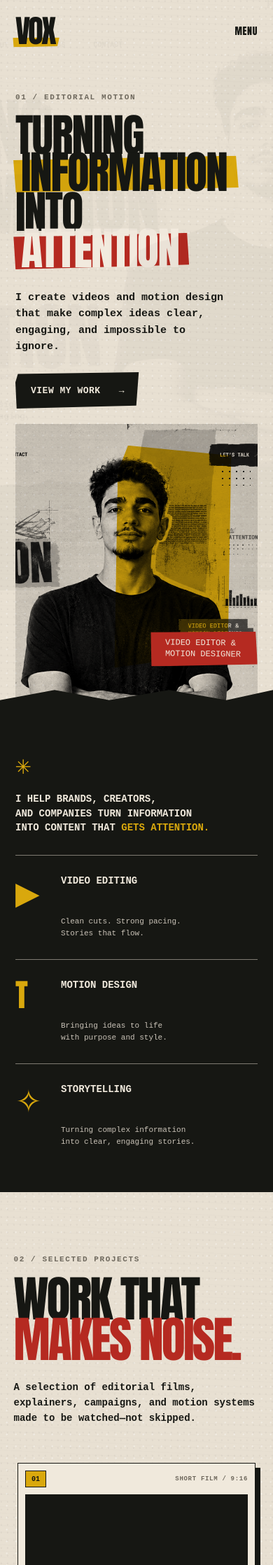
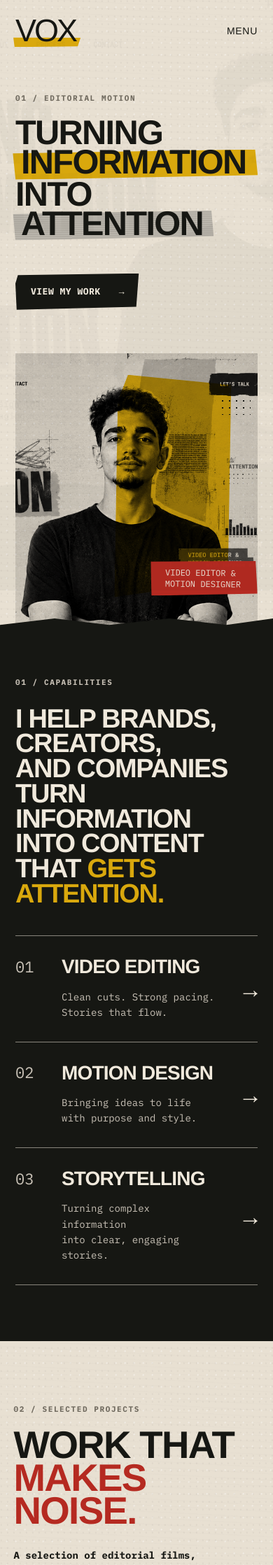
Before and after one commit to amiraliDamirchilo/rexa, a Django app: page / in a window 390 px wide. Shown: the top 2237 px of the page at 70% size. Run offline with Django 5.2, Linux system fonts and the light colour scheme; data comes from the database, SQL or seed files in the repository; grey boxes are pictures that could not be loaded.

Commit message:
first commit

```diff
--- a/portfolio/static/portfolio/css/styles.css
+++ b/portfolio/static/portfolio/css/styles.css
@@ -6,8 +6,8 @@
   --red: #b52a21;
   --muted: #6e685d;
   --rule: rgba(22, 23, 19, .35);
-  --display: Impact, Haettenschweiler, "Arial Narrow Bold", sans-serif;
-  --mono: "Courier New", Courier, monospace;
+  --display: "Helvetica Now Display", "Neue Haas Grotesk Display", "Helvetica Neue", Helvetica, Arial, sans-serif;
+  --mono: "IBM Plex Mono", "Courier New", Courier, monospace;
 }
 
 *, *::before, *::after { box-sizing: border-box; }
@@ -142,15 +142,17 @@ button, input, select, textarea { font: inherit; }
   min-height: 740px;
   padding: 34px 4.2vw 68px;
   display: grid;
-  grid-template-columns: minmax(520px, .95fr) minmax(480px, 1.05fr);
+  grid-template-columns: minmax(0, 48%) minmax(0, 52%);
   position: relative;
   border-bottom: 0;
 }
 
 .hero-copy {
+  min-width: 0;
+  max-width: 100%;
   position: relative;
   z-index: 4;
-  padding: 44px 0 0 5.8vw;
+  padding: 44px 0 0 5vw;
 }
 
 .index-note {
@@ -168,19 +170,20 @@ button, input, select, textarea { font: inherit; }
 .contact-copy h2 {
   margin: 0;
   font-family: var(--display);
-  font-weight: 900;
+  font-weight: 800;
+  font-stretch: normal;
   text-transform: uppercase;
 }
 
 .hero h1 {
-  width: max-content;
-  max-width: 100%;
-  font-size: clamp(76px, 8vw, 132px);
-  line-height: .82;
-  letter-spacing: -3px;
+  width: 100%;
+  max-width: 740px;
+  font-size: clamp(62px, 5.35vw, 100px);
+  line-height: .86;
+  letter-spacing: -.03em;
 }
 
-.hero h1 > span { display: table; position: relative; }
+.hero h1 > span { display: table; max-width: 100%; position: relative; }
 .hero h1 .stripe { z-index: 0; padding: 0 10px 4px 8px; }
 
 .hero h1 .stripe::before {
@@ -193,16 +196,13 @@ button, input, select, textarea { font: inherit; }
 }
 
 .hero h1 .stripe-yellow::before { background: var(--yellow); }
-.hero h1 .stripe-red { color: #f2eade; }
-.hero h1 .stripe-red::before { background: var(--red); }
+.hero h1 .stripe-red { color: var(--ink); }
+.hero h1 .stripe-red::before {
+  background-color: #b9b4aa;
+  background-image: repeating-linear-gradient(0deg, rgba(255,255,255,.08) 0 1px, rgba(22,23,19,.04) 1px 3px);
+}
 
-.hero-intro {
-  max-width: 480px;
-  margin: 28px 0 25px;
-  font-size: 15px;
-  font-weight: 700;
-  line-height: 1.55;
-}
+.hero-copy > .ink-button { margin-top: 58px; }
 
 .hero-visual {
   position: relative;
@@ -307,32 +307,52 @@ button, input, select, textarea { font: inherit; }
 }
 
 .service-ribbon {
-  min-height: 240px;
+  width: 100%;
+  max-width: 100vw;
+  min-height: 720px;
   margin-top: -76px;
-  padding: 42px 5vw 35px;
-  display: grid;
-  grid-template-columns: 1.55fr repeat(3, 1fr);
+  padding: 110px 7vw 120px;
+  display: block;
   color: var(--paper-light);
   background: var(--ink);
   position: relative;
   z-index: 6;
-  clip-path: polygon(0 10%, 8% 12%, 15% 6%, 25% 11%, 34% 4%, 43% 9%, 55% 6%, 64% 10%, 76% 4%, 85% 8%, 94% 5%, 100% 10%, 100% 100%, 0 100%);
+  overflow: hidden;
+  clip-path: polygon(0 2%, 9% 2.4%, 18% 1.4%, 29% 2.2%, 41% 1.2%, 54% 2%, 68% 1.3%, 82% 2.1%, 92% 1.2%, 100% 2%, 100% 100%, 0 100%);
 }
 
-.ribbon-intro,
-.service-item { padding: 26px 32px; }
-.service-item { border-left: 1px solid rgba(232,224,210,.55); }
-.asterisk { display: block; margin-bottom: 15px; color: var(--yellow); font-size: 37px; }
+.ribbon-intro { padding: 0 0 64px; border-bottom: 1px solid rgba(232,224,210,.55); }
+.ribbon-intro .index-note { margin-bottom: 42px; color: #c9c2b7; }
 
 .ribbon-intro h2,
 .service-item h3,
 .service-item p { margin: 0; }
 
-.ribbon-intro h2 { font-size: 14px; line-height: 1.48; }
+.ribbon-intro h2 {
+  max-width: 980px;
+  font-family: var(--display);
+  font-size: clamp(48px, 5.4vw, 86px);
+  font-weight: 700;
+  line-height: .94;
+  letter-spacing: -.035em;
+  text-transform: uppercase;
+  overflow-wrap: break-word;
+}
 .ribbon-intro em { color: var(--yellow); font-style: normal; }
-.service-icon { display: block; height: 58px; color: var(--yellow); font: 45px/1 var(--display); }
-.service-item h3 { margin-bottom: 12px; font-size: 14px; }
-.service-item p { color: #c9c2b7; font-size: 11px; line-height: 1.55; }
+.service-item {
+  min-height: 180px;
+  display: grid;
+  grid-template-columns: 90px minmax(280px, 1fr) minmax(220px, .9fr) 48px;
+  align-items: center;
+  gap: 34px;
+  padding: 34px 0;
+  border-bottom: 1px solid rgba(232,224,210,.55);
+}
+.service-item > * { min-width: 0; }
+.service-icon { color: #c9c2b7; font: 400 22px/1 var(--mono); }
+.service-item h3 { font: 700 clamp(36px, 4vw, 64px)/.98 var(--display); letter-spacing: -.03em; }
+.service-item p { color: #c9c2b7; font-size: 15px; line-height: 1.6; }
+.service-arrow { justify-self: end; font-size: 44px; font-weight: 300; }
 
 .work-section { padding: 118px 5vw 130px; }
 
@@ -344,7 +364,7 @@ button, input, select, textarea { font: inherit; }
 }
 
 .section-heading .index-note { grid-column: 1 / -1; }
-.section-heading h2 { font-size: clamp(70px, 8.3vw, 140px); line-height: .82; letter-spacing: -3px; }
+.section-heading h2 { font-size: clamp(60px, 7vw, 118px); line-height: .86; letter-spacing: -.03em; }
 .section-heading h2 span { color: var(--red); }
 .section-heading > p:last-child { max-width: 440px; margin: 0 0 8px auto; font-size: 14px; font-weight: 700; line-height: 1.6; }
 
@@ -436,8 +456,7 @@ button, input, select, textarea { font: inherit; }
   position: relative;
 }
 
-.process-marquee { position: absolute; top: 19px; left: 0; right: 0; overflow: hidden; white-space: nowrap; color: rgba(232,224,210,.12); font: 45px/1 var(--display); letter-spacing: 3px; }
-.process-lead h2 { font-size: clamp(70px, 7vw, 112px); line-height: .82; letter-spacing: -2px; }
+.process-lead h2 { font-size: clamp(62px, 6.4vw, 100px); line-height: .86; letter-spacing: -.03em; }
 .process-lead h2 span { color: var(--yellow); }
 .process-lead > p:last-child { max-width: 420px; margin-top: 32px; line-height: 1.6; }
 .process-list { margin: 0; padding: 0; list-style: none; border-top: 1px solid rgba(232,224,210,.55); }
@@ -450,7 +469,7 @@ button, input, select, textarea { font: inherit; }
 .about-section::before { content: ""; position: absolute; left: -120px; top: 100px; width: 520px; height: 520px; border: 85px solid var(--yellow); border-radius: 50%; opacity: .9; }
 .about-stamp { align-self: end; position: relative; z-index: 1; width: 280px; aspect-ratio: 1; display: grid; place-items: center; border: 3px solid var(--ink); border-radius: 50%; text-align: center; font-size: 13px; font-weight: 700; line-height: 1.8; transform: rotate(-12deg); }
 .about-copy { position: relative; z-index: 1; }
-.about-copy h2 { font-size: clamp(78px, 9vw, 145px); line-height: .78; letter-spacing: -3px; }
+.about-copy h2 { font-size: clamp(68px, 7.4vw, 120px); line-height: .84; letter-spacing: -.03em; }
 .about-copy h2 span { color: var(--red); }
 .about-text { max-width: 700px; margin: 46px 0 0 auto; columns: 2; column-gap: 40px; font-size: 13px; font-weight: 700; line-height: 1.65; }
 .about-text p { margin: 0; }
@@ -461,7 +480,7 @@ button, input, select, textarea { font: inherit; }
 .stats dd { margin: 0; font-size: 11px; }
 
 .contact-section { padding: 120px 5vw 135px; display: grid; grid-template-columns: .65fr 1.35fr; gap: 5vw; background: var(--paper-light); }
-.contact-copy h2 { font-size: clamp(92px, 10vw, 165px); line-height: .76; letter-spacing: -4px; }
+.contact-copy h2 { font-size: clamp(76px, 8vw, 132px); line-height: .82; letter-spacing: -.03em; }
 .contact-copy h2 span { color: var(--red); }
 .contact-copy > p:not(.index-note) { max-width: 330px; margin: 34px 0; font-weight: 700; line-height: 1.6; }
 .availability { display: inline-flex; align-items: center; gap: 11px; padding: 12px 15px; border: 1px solid var(--ink); font-size: 10px; font-weight: 700; }
@@ -494,12 +513,11 @@ button, input, select, textarea { font: inherit; }
 @media (max-width: 1100px) {
   .site-header { grid-template-columns: 115px 1fr auto; }
   .main-nav { gap: 24px; }
-  .hero { grid-template-columns: 1fr .9fr; padding-left: 2vw; }
+  .hero { grid-template-columns: minmax(0, 48%) minmax(0, 52%); padding-left: 2vw; }
   .hero-copy { padding-left: 4vw; }
-  .hero h1 { font-size: clamp(65px, 8.5vw, 94px); }
+  .hero h1 { font-size: clamp(52px, 5vw, 60px); }
   .portrait-window img { left: -94%; width: 205%; }
-  .service-ribbon { grid-template-columns: 1.3fr repeat(3, 1fr); padding-inline: 2vw; }
-  .ribbon-intro, .service-item { padding-inline: 18px; }
+  .service-ribbon { padding-inline: 5vw; }
   .about-section { grid-template-columns: .55fr 1.45fr; }
   .contact-section { grid-template-columns: 1fr; }
   .contact-copy { display: grid; grid-template-columns: 1fr 1fr; align-items: end; }
@@ -509,6 +527,17 @@ button, input, select, textarea { font: inherit; }
 
 @media (max-width: 980px) {
   .projects-grid { grid-template-columns: repeat(2, minmax(0, 300px)); }
+  .hero { min-height: auto; padding: 30px 22px 0; display: block; }
+  .hero-copy { padding: 15px 0 0; }
+  .hero h1 { max-width: 100%; font-size: clamp(56px, 10vw, 88px); letter-spacing: -.035em; }
+  .hero-visual { height: 570px; margin-top: 20px; }
+  .mustard-slab { top: 75px; right: 11%; height: 67%; }
+  .portrait-window { top: 0; left: 0; }
+  .portrait-window img { left: -86%; width: 190%; }
+  .role-tag { bottom: 125px; right: 0; }
+  .attention-note { top: 140px; right: 0; }
+  .dot-matrix { top: 85px; }
+  .target-mark, .scribble { display: none; }
 }
 
 @media (max-width: 820px) {
@@ -521,9 +550,8 @@ button, input, select, textarea { font: inherit; }
   .main-nav a { padding: 16px 0; border-bottom: 1px solid rgba(232,224,210,.25); font-size: 24px; }
   .hero { min-height: auto; padding: 30px 22px 0; display: block; }
   .hero-copy { padding: 15px 0 0; }
-  .hero h1 { font-size: clamp(59px, 16.5vw, 105px); letter-spacing: -2px; }
-  .hero-intro { max-width: 88%; }
-  .hero-visual { height: 570px; margin-top: -20px; }
+  .hero h1 { max-width: 100%; font-size: clamp(44px, 12.8vw, 94px); letter-spacing: -.035em; }
+  .hero-visual { height: 570px; margin-top: 20px; }
   .mustard-slab { top: 75px; right: 11%; height: 67%; }
   .portrait-window { top: 0; left: 0; }
   .portrait-window img { left: -86%; width: 190%; }
@@ -531,12 +559,16 @@ button, input, select, textarea { font: inherit; }
   .attention-note { top: 140px; right: 0; }
   .dot-matrix { top: 85px; }
   .target-mark, .scribble { display: none; }
-  .service-ribbon { margin-top: -60px; padding: 65px 22px 35px; grid-template-columns: 1fr; clip-path: polygon(0 3%, 20% 1%, 40% 3%, 62% 1%, 83% 3%, 100% 1%, 100% 100%, 0 100%); }
-  .ribbon-intro, .service-item { padding: 28px 0; }
-  .service-item { display: grid; grid-template-columns: 65px 1fr; border-left: 0; border-top: 1px solid rgba(232,224,210,.5); }
-  .service-item p { grid-column: 2; }
+  .service-ribbon { margin-top: -60px; padding: 90px 22px 80px; clip-path: polygon(0 1.5%, 20% .6%, 40% 1.5%, 62% .6%, 83% 1.5%, 100% .6%, 100% 100%, 0 100%); }
+  .ribbon-intro { padding-bottom: 42px; }
+  .ribbon-intro .index-note { margin-bottom: 28px; }
+  .ribbon-intro h2 { font-size: clamp(38px, 9vw, 62px); }
+  .service-item { min-height: 0; grid-template-columns: 48px 1fr 38px; gap: 18px; padding: 30px 0; }
+  .service-item h3 { min-width: 0; font-size: clamp(28px, 7vw, 46px); overflow-wrap: anywhere; }
+  .service-item p { grid-column: 2; font-size: 14px; }
+  .service-arrow { grid-column: 3; grid-row: 1 / 3; font-size: 34px; }
   .section-heading { display: block; }
-  .section-heading h2 { font-size: clamp(65px, 18vw, 105px); }
+  .section-heading h2 { font-size: clamp(54px, 14vw, 86px); }
   .section-heading > p:last-child { margin: 28px 0 0; }
   .art-documentary strong { font-size: 25vw; }
   .process-section { grid-template-columns: 1fr; padding-inline: 22px; }
@@ -558,7 +590,8 @@ button, input, select, textarea { font: inherit; }
 
 @media (max-width: 560px) {
   .work-section, .process-section, .about-section, .contact-section { padding-top: 90px; padding-bottom: 95px; }
-  .hero h1 { font-size: clamp(53px, 16.5vw, 82px); }
+  .hero h1 { font-size: clamp(42px, 12.5vw, 68px); }
+  .hero-copy > .ink-button { margin-top: 46px; }
   .hero-visual { height: 475px; }
   .portrait-window img { top: 42px; left: -96%; width: 210%; }
   .role-tag { bottom: 86px; font-size: 12px; }
@@ -570,7 +603,7 @@ button, input, select, textarea { font: inherit; }
   .campaign-frame strong { font-size: 68px; }
   .process-list li { grid-template-columns: 35px 1fr; }
   .process-list p { grid-column: 2; }
-  .about-copy h2, .contact-copy h2 { font-size: clamp(68px, 21vw, 103px); }
+  .about-copy h2, .contact-copy h2 { font-size: clamp(52px, 15vw, 78px); }
   .form-heading { display: block; }
   .form-heading strong { display: block; margin-top: 20px; text-align: left; font-size: 38px; }
   .form-grid { grid-template-columns: 1fr; }
--- a/portfolio/templates/portfolio/index.html
+++ b/portfolio/templates/portfolio/index.html
@@ -7,7 +7,10 @@
     <meta name="description" content="{{ content.meta_description }}">
     <meta name="theme-color" content="#e8e0d2">
     <title>{{ content.page_title }}</title>
-    <link rel="stylesheet" href="{% static 'portfolio/css/styles.css' %}?v=4">
+    <link rel="preconnect" href="https://fonts.googleapis.com">
+    <link rel="preconnect" href="https://fonts.gstatic.com" crossorigin>
+    <link href="https://fonts.googleapis.com/css2?family=IBM+Plex+Mono:wght@400;500;600;700&display=swap" rel="stylesheet">
+    <link rel="stylesheet" href="{% static 'portfolio/css/styles.css' %}?v=7">
     <script src="{% static 'portfolio/js/main.js' %}?v=2" defer></script>
 </head>
 <body>
@@ -41,7 +44,6 @@
                     <span>{{ content.hero_line_3 }}</span>
                     <span class="stripe stripe-red">{{ content.hero_line_4 }}</span>
                 </h1>
-                <p class="hero-intro">{{ content.hero_intro }}</p>
                 <a class="ink-button" href="#work">{{ content.hero_cta }} <span>→</span></a>
             </div>
 
@@ -61,23 +63,26 @@
 
         <section class="service-ribbon" id="services" aria-labelledby="services-title">
             <div class="ribbon-intro">
-                <span class="asterisk" aria-hidden="true">✳</span>
+                <p class="index-note">01 / CAPABILITIES</p>
                 <h2 id="services-title">{{ content.services_heading|linebreaksbr }} <em>{{ content.services_highlight }}</em></h2>
             </div>
             <article class="service-item">
-                <span class="service-icon">▶</span>
+                <span class="service-icon">01</span>
                 <h3>{{ content.service_1_title }}</h3>
                 <p>{{ content.service_1_description|linebreaksbr }}</p>
+                <span class="service-arrow" aria-hidden="true">→</span>
             </article>
             <article class="service-item">
-                <span class="service-icon">T</span>
+                <span class="service-icon">02</span>
                 <h3>{{ content.service_2_title }}</h3>
                 <p>{{ content.service_2_description|linebreaksbr }}</p>
+                <span class="service-arrow" aria-hidden="true">→</span>
             </article>
             <article class="service-item">
-                <span class="service-icon">✧</span>
+                <span class="service-icon">03</span>
                 <h3>{{ content.service_3_title }}</h3>
                 <p>{{ content.service_3_description|linebreaksbr }}</p>
+                <span class="service-arrow" aria-hidden="true">→</span>
             </article>
         </section>
 
@@ -120,7 +125,6 @@
         </section>
 
         <section class="process-section" id="process" aria-labelledby="process-title">
-            <div class="process-marquee" aria-hidden="true">{{ content.process_marquee }}</div>
             <div class="process-lead">
                 <p class="index-note">{{ content.process_index }}</p>
                 <h2 id="process-title">{{ content.process_title_1 }}<br><span>{{ content.process_title_2 }}</span></h2>
--- a/portfolio/tests.py
+++ b/portfolio/tests.py
@@ -11,6 +11,8 @@ class PortfolioTests(TestCase):
         self.assertEqual(response.status_code, 200)
         self.assertContains(response, "TURNING")
         self.assertContains(response, "BOOK")
+        self.assertNotContains(response, "I create videos and motion design")
+        self.assertNotContains(response, "PROCESS / PROCESS / PROCESS")
 
     def test_youtube_work_project_renders(self):
         WorkProject.objects.create(
```
Also changed, not shown: vox_portfolio/settings.py (+17 -20 lines).
